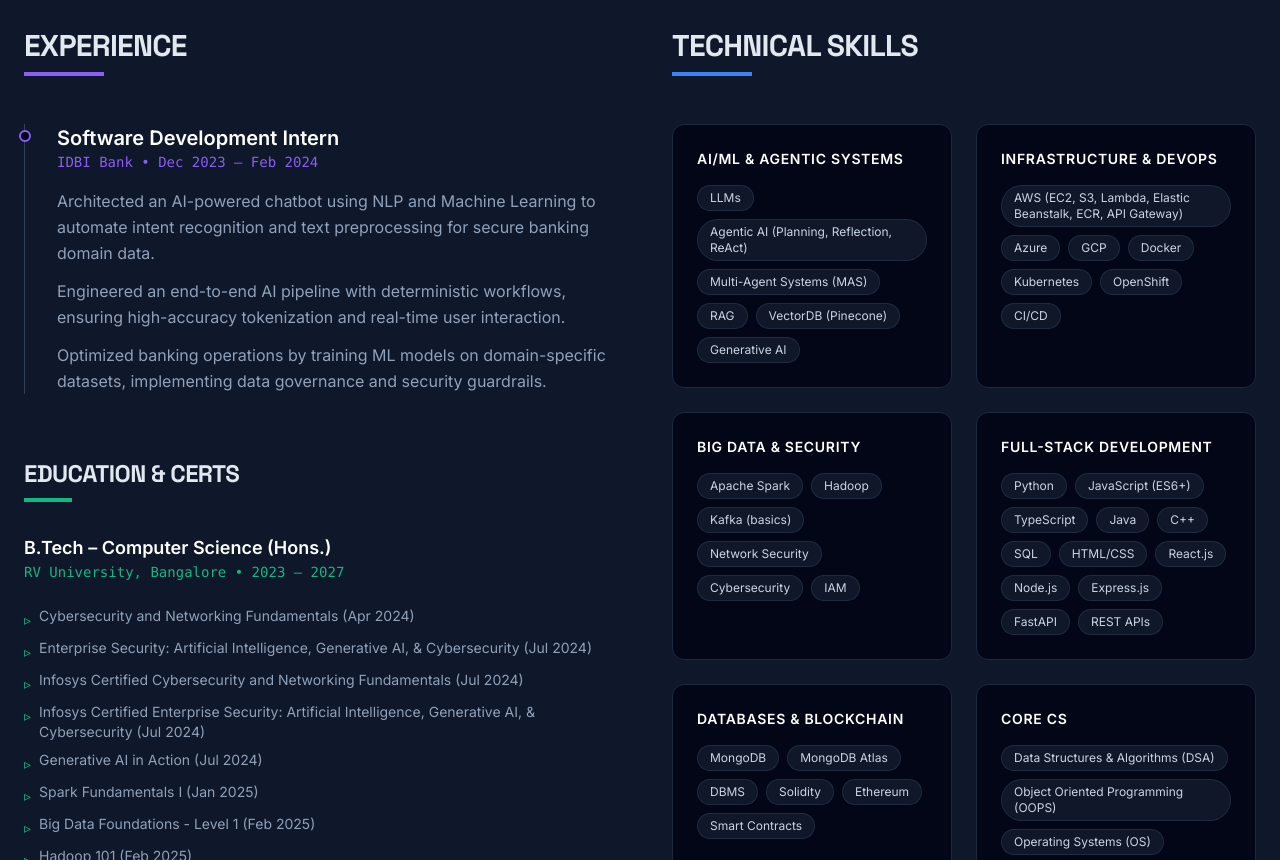
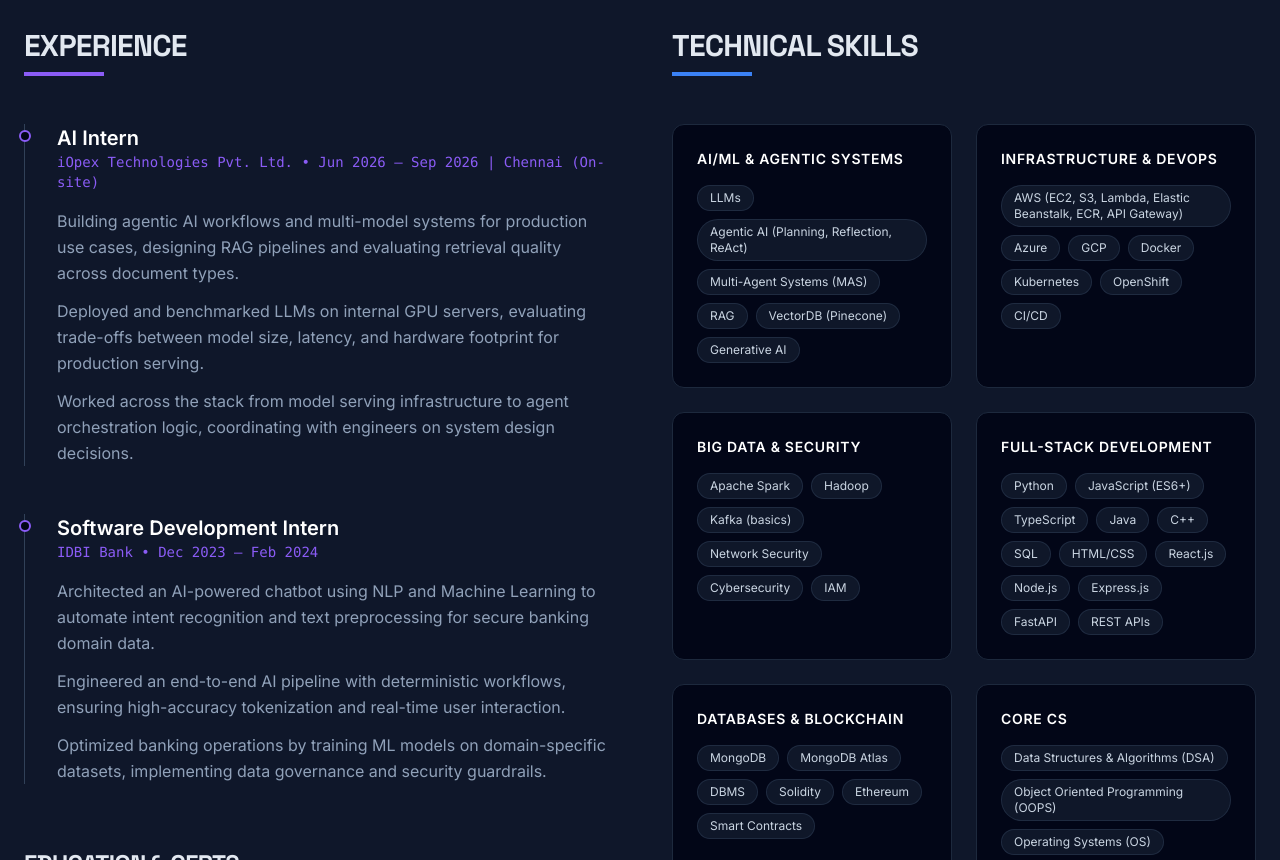
Before and after one commit to madebyayush/AyushPortfolio, a React (Vite) app: page / in a window 1280 px wide. Shown: the part 1940-2800 px from the top of the page. Built offline with nearby package versions, Linux system fonts and the light colour scheme.

Commit message:
Add iOpex Technologies AI Intern experience to portfolio

```diff
--- a/src/components/ExperienceSkills.tsx
+++ b/src/components/ExperienceSkills.tsx
@@ -32,7 +32,7 @@ export function ExperienceSkills() {
                 >
                   <div className="absolute w-3 h-3 bg-brand-bg border-2 border-brand-accent-2 rounded-full -left-[6.5px] top-1.5" />
                   <h3 className="text-xl font-bold text-white">{exp.title}</h3>
-                  <div className="text-brand-accent-2 font-mono text-sm mb-4">{exp.company} • {exp.period}</div>
+                  <div className="text-brand-accent-2 font-mono text-sm mb-4">{exp.company} • {exp.period}{exp.location ? ` | ${exp.location}` : ''}</div>
                   <ul className="space-y-3 text-slate-400">
                     {exp.points.map((pt, i) => (
                       <li key={i} className="leading-relaxed">{pt}</li>
--- a/src/data.ts
+++ b/src/data.ts
@@ -20,6 +20,17 @@ export const CV_DATA = {
     "Core CS": ["Data Structures & Algorithms (DSA)", "Object Oriented Programming (OOPS)", "Operating Systems (OS)"]
   },
   experience: [
+    {
+      company: "iOpex Technologies Pvt. Ltd.",
+      title: "AI Intern",
+      period: "Jun 2026 – Sep 2026",
+      location: "Chennai (On-site)",
+      points: [
+        "Building agentic AI workflows and multi-model systems for production use cases, designing RAG pipelines and evaluating retrieval quality across document types.",
+        "Deployed and benchmarked LLMs on internal GPU servers, evaluating trade-offs between model size, latency, and hardware footprint for production serving.",
+        "Worked across the stack from model serving infrastructure to agent orchestration logic, coordinating with engineers on system design decisions."
+      ]
+    },
     {
       company: "IDBI Bank",
       title: "Software Development Intern",
```
